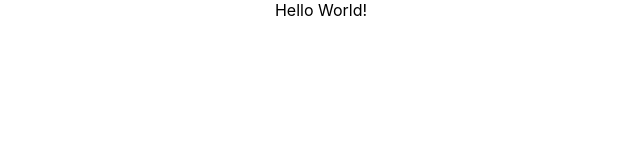
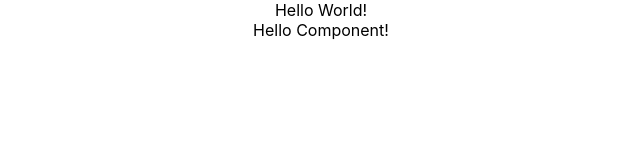
Before and after one commit to TJansuy/Rapid-Prototyping, a React (Create React App) app in the folder React/activities/: page / in a window 1280 px wide. Shown: the top 160 px of the page, without its empty margins (319-959 px from the left). Built offline with nearby package versions, Linux system fonts and the light colour scheme.

Commit message:
Adding Typescript and basic component structure

```diff
--- a/React/activities/package.json
+++ b/React/activities/package.json
@@ -9,12 +9,13 @@
     "react": "^18.2.0",
     "react-dom": "^18.2.0",
     "react-scripts": "^2.1.3",
+    "typescript": "^5.1.6",
     "web-vitals": "^2.1.4"
   },
   "scripts": {
     "docker": "docker image prune --force; docker compose up --build",
     "start": "react-scripts start",
-    "build": "react-scripts build",
+    "build": "export NODE_OPTIONS=--openssl-legacy-provider; react-scripts build",
     "test": "react-scripts test",
     "eject": "react-scripts eject"
   },
--- a/React/activities/src/App.js
+++ b/React/activities/src/App.js
@@ -1,10 +1,12 @@
 import './App.css';
 import React from 'react';
+import GameComponent from './core/game/GameComponent';
 
 function App() {
   return (
     <div className="App">
       Hello World!
+      <GameComponent/>
     </div>
   );
 }
--- /dev/null
+++ b/React/activities/src/core/game/GameComponent.tsx
@@ -0,0 +1,8 @@
+import React from 'react'
+
+export default function GameComponent() {
+
+    return (
+        <div>Hello Component!</div>
+    );
+}
--- /dev/null
+++ b/React/activities/src/react-app-env.d.ts
@@ -0,0 +1 @@
+/// <reference types="react-scripts" />
```
Also changed, not shown: React/activities/tsconfig.json (added, +25 -0 lines), 2 other files (tests, documents, lock files or other folders).
